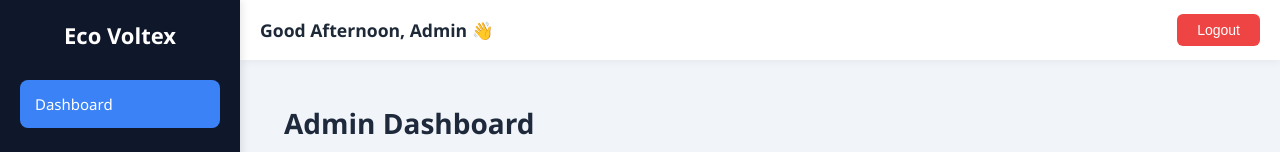
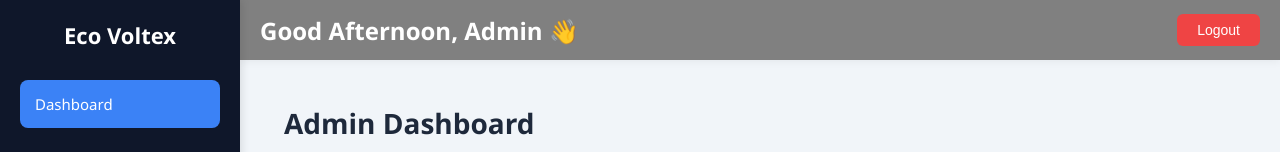
Before and after one commit to Umer-014/Eco-Voltex-Attendance-Management-System-Frontend-, a React (Create React App) app: page /admin in a window 1280 px wide. Shown: the top 152 px of the page. Built offline with nearby package versions, Linux system fonts and the light colour scheme; no server answers; sample sign-in values are in the browser's storage.

Commit message:
make the top more good looking.

```diff
--- a/src/Pages/Admin/AdminLayout/AdminLayout.css
+++ b/src/Pages/Admin/AdminLayout/AdminLayout.css
@@ -78,7 +78,7 @@
 
 .admin-topbar h3 {
   margin: 0;
-  font-size: 1.1rem;
+  font-size: 1.5rem;
   font-weight: 600;
   color: #1e2937;
 }
--- a/src/Pages/Admin/AdminLayout/AdminLayout.js
+++ b/src/Pages/Admin/AdminLayout/AdminLayout.js
@@ -76,14 +76,16 @@ const AdminLayout = () => {
 
       {/* Main Content */}
       <div className="admin-main">
-        <div className="admin-topbar">
+        <div className="admin-topbar" style={{background: "gray"}}>
           <div className="admin-topbar-left">
             <button className="admin-hamburger" onClick={toggleSidebar}>
               <span></span>
               <span></span>
               <span></span>
             </button>
-            <h3>{capitalize(greeting)}, {capitalize(name)} 👋</h3>
+            <h3  style={{color: "white"}}>
+              {capitalize(greeting)}, {capitalize(name)} 👋
+            </h3>
           </div>
 
           <button
--- a/src/Pages/Employee/EmployeeLayout/EmployeeLayout.css
+++ b/src/Pages/Employee/EmployeeLayout/EmployeeLayout.css
@@ -78,7 +78,7 @@
 
 .topbar h3 {
   margin: 0;
-  font-size: 1.1rem;
+  font-size: 1.5rem;
   font-weight: 600;
   color: #1e2937;
 }
--- a/src/Pages/Employee/EmployeeLayout/EmployeeLayout.js
+++ b/src/Pages/Employee/EmployeeLayout/EmployeeLayout.js
@@ -78,7 +78,7 @@ const EmployeeLayout = () => {
       {/* Main Section */}
       <div className="main">
         {/* Topbar */}
-        <div className="topbar">
+        <div className="topbar" style={{background: "gray"}}>
           <div className="topbar-left">
             {/* Hamburger - only visible on mobile */}
             <button className="hamburger" onClick={toggleSidebar} aria-label="Toggle menu">
@@ -87,7 +87,7 @@ const EmployeeLayout = () => {
               <span></span>
             </button>
 
-            <h3>
+            <h3  style={{color: "white"}}>
               {capitalize(greeting)}, {capitalize(name)} 👋
             </h3>
           </div>
```
